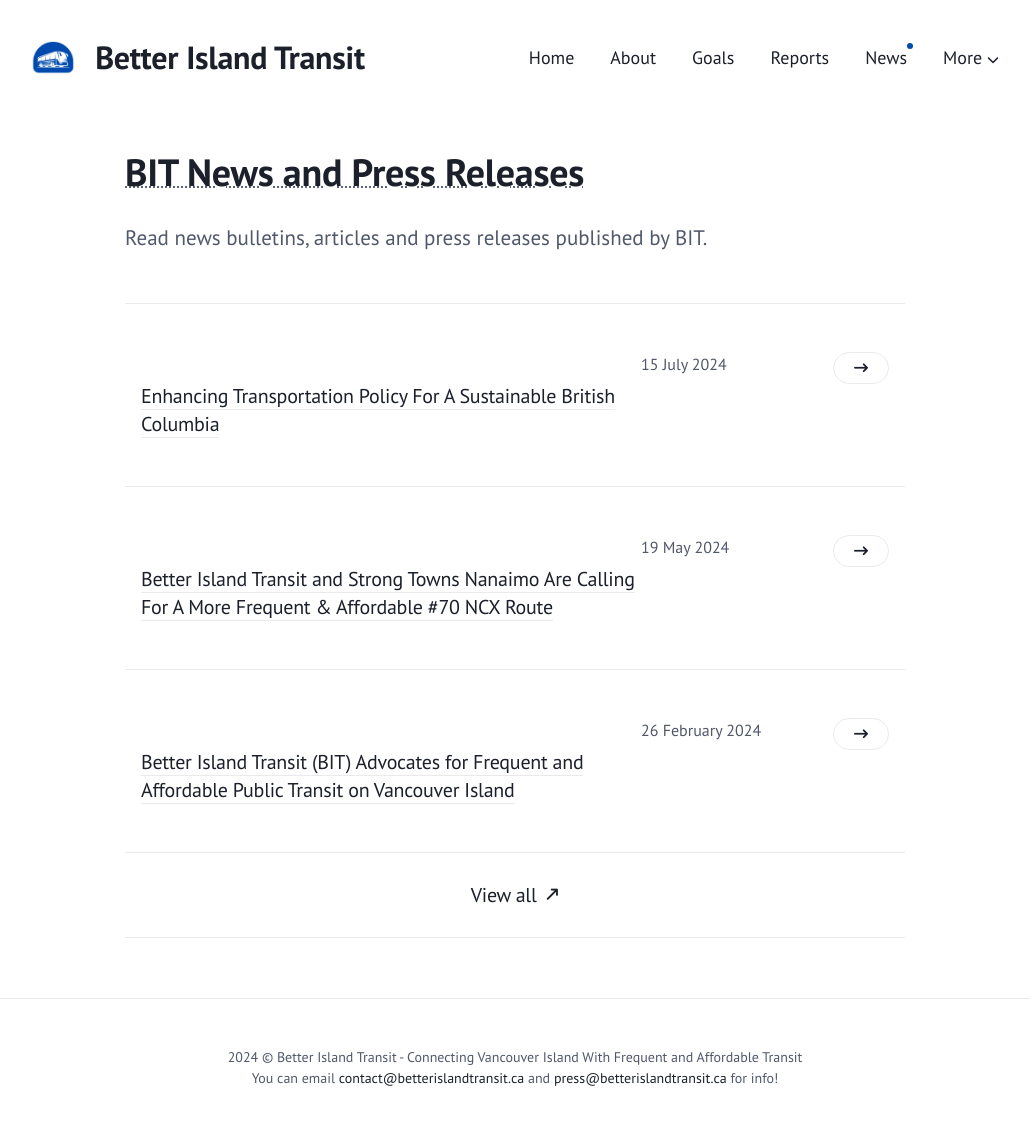
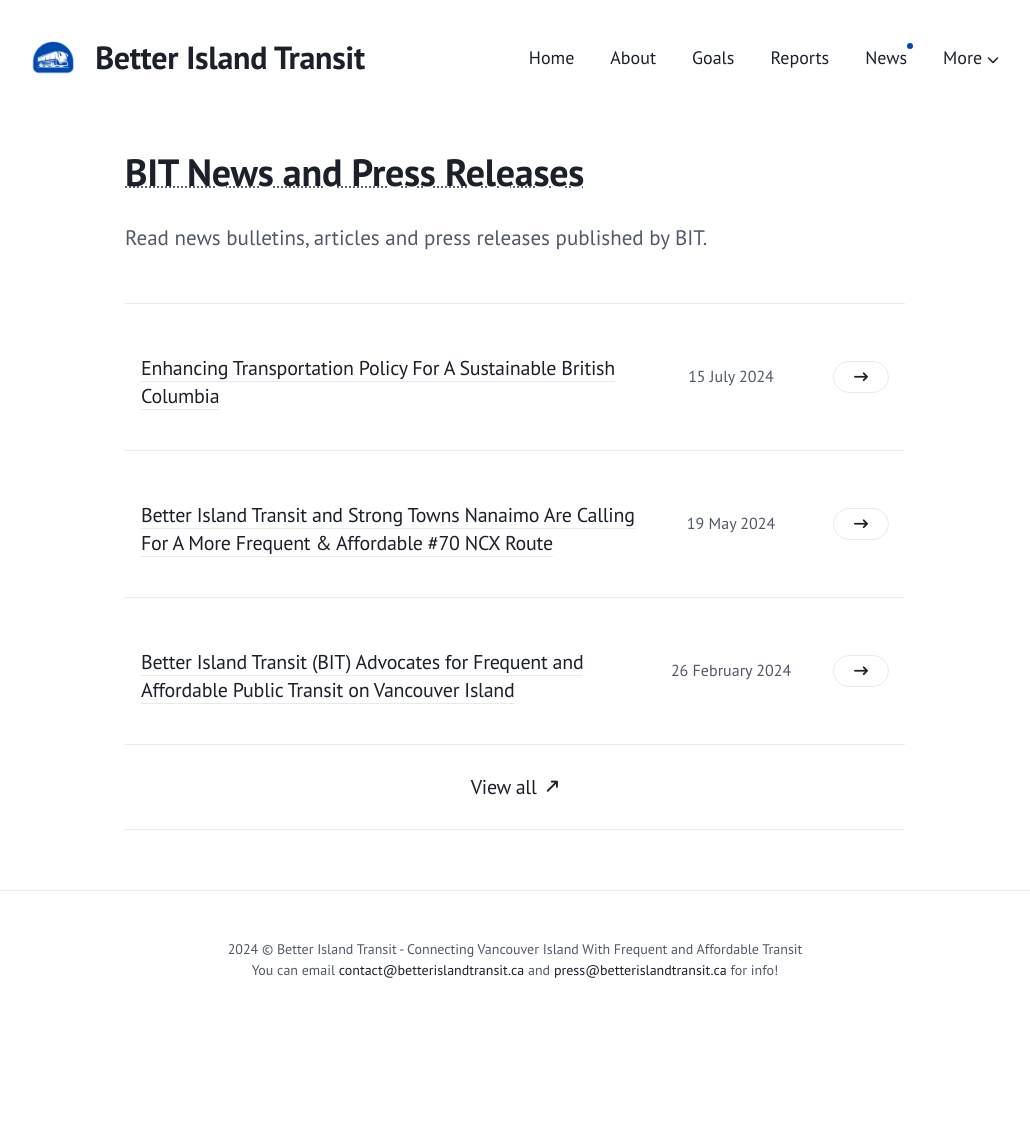
Before and after one commit to STNanaimo/better-island-transit, a Jekyll site: the page built from _pages/news.md, in a window 1280 px wide. Shown: the whole page, without its empty margins (125-1155 px from the left). Built offline with Jekyll 4.4.1, drawn with Linux system fonts in a browser that asks for light colours; after the commit the page ends 1030 px from its top, so only the background shows below that.

Commit message:
Fix broken formatting for list items in News

```diff
--- a/_sass/3-modules/_article.scss
+++ b/_sass/3-modules/_article.scss
@@ -1,7 +1,7 @@
 /* Article */
 .article {
   position: relative;
-  padding: 48px 0;
+  padding: 20px 0;
   border-top: 1px solid var(--border-color);
   transition: $global-transition;
 
@@ -35,11 +35,13 @@
 .article__meta {
   width: 100%;
   max-width: 180px;
-  margin-right: 12px;
-  font-family: $heading-font-family;
   font-size: 16px;
   line-height: 1.6;
+  text-align: center;
+  margin-right: 12px;
+  align-self: center;
   color: var(--text-alt-color);
+  font-family: $heading-font-family;
 
   @media (max-width: $tablet) {
     margin-right: 0;
@@ -64,7 +66,6 @@
   }
 
   .article__title {
-    margin-bottom: 0;
     font-size: 20px;
     line-height: 1.4;
 
@@ -145,6 +146,7 @@
   z-index: 2;
   display: inline-flex;
   padding: 8px 20px;
+  align-self: center;
   font-size: 0;
   border: 1px solid var(--border-color);
   border-radius: 100px;
```
